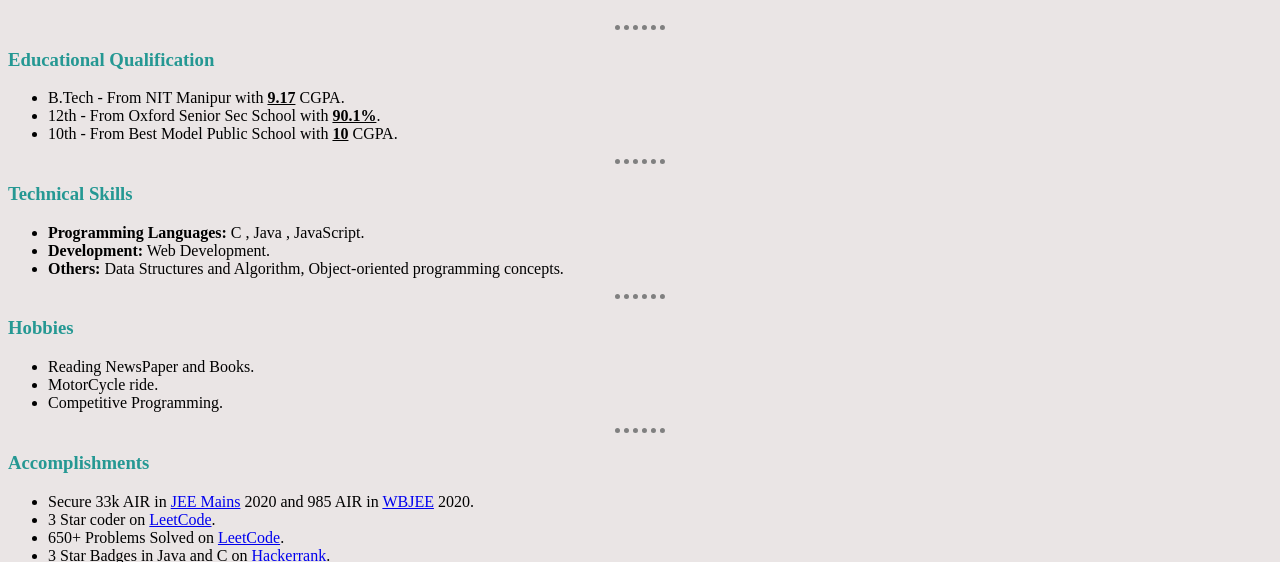
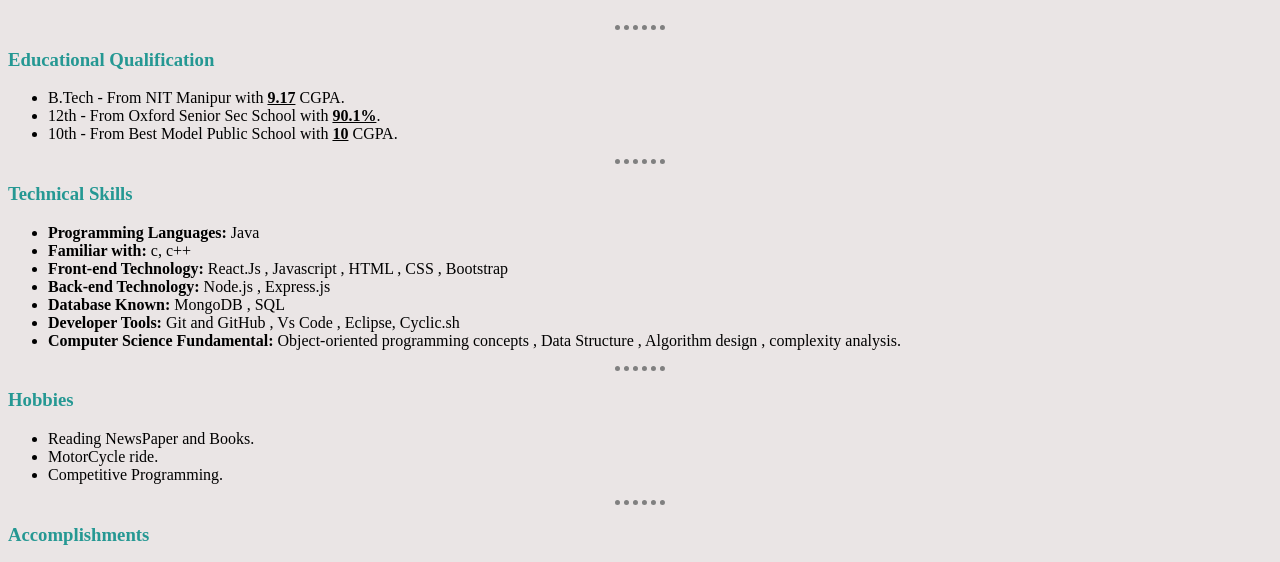
Before and after one commit to rohit70705/Website, a plain HTML site: page My-CV/index.html in a window 1280 px wide. Shown: the part 218-780 px from the top of the page. Drawn offline with Linux system fonts and the light colour scheme.

Commit message:
Latest Update index.html

```diff
--- a/My-CV/index.html
+++ b/My-CV/index.html
@@ -41,9 +41,13 @@
     <hr size="1" noshaded>
     <h3>Technical Skills</h3>
     <ul>
-        <li><strong>Programming Languages:</strong> C , Java , JavaScript.</li>
-        <li><strong>Development:</strong> Web Development.</li>
-        <li><strong>Others:</strong> Data Structures and Algorithm, Object-oriented programming concepts.</li>
+        <li><strong>Programming Languages:</strong> Java </li>
+        <li><strong>Familiar with:</strong> c, c++ </li>
+        <li><strong>Front-end Technology:</strong> React.Js , Javascript , HTML , CSS , Bootstrap </li>
+        <li><strong>Back-end Technology:</strong> Node.js , Express.js  </li>
+        <li><strong>Database Known:</strong> MongoDB , SQL  </li>
+        <li><strong>Developer Tools:</strong> Git and GitHub , Vs Code , Eclipse, Cyclic.sh </li>
+        <li><strong>Computer Science Fundamental:</strong> Object-oriented programming concepts , Data Structure , Algorithm design , complexity analysis.</li>
     </ul>
     <hr size="1" noshaded>
     <h3>Hobbies</h3>
```
